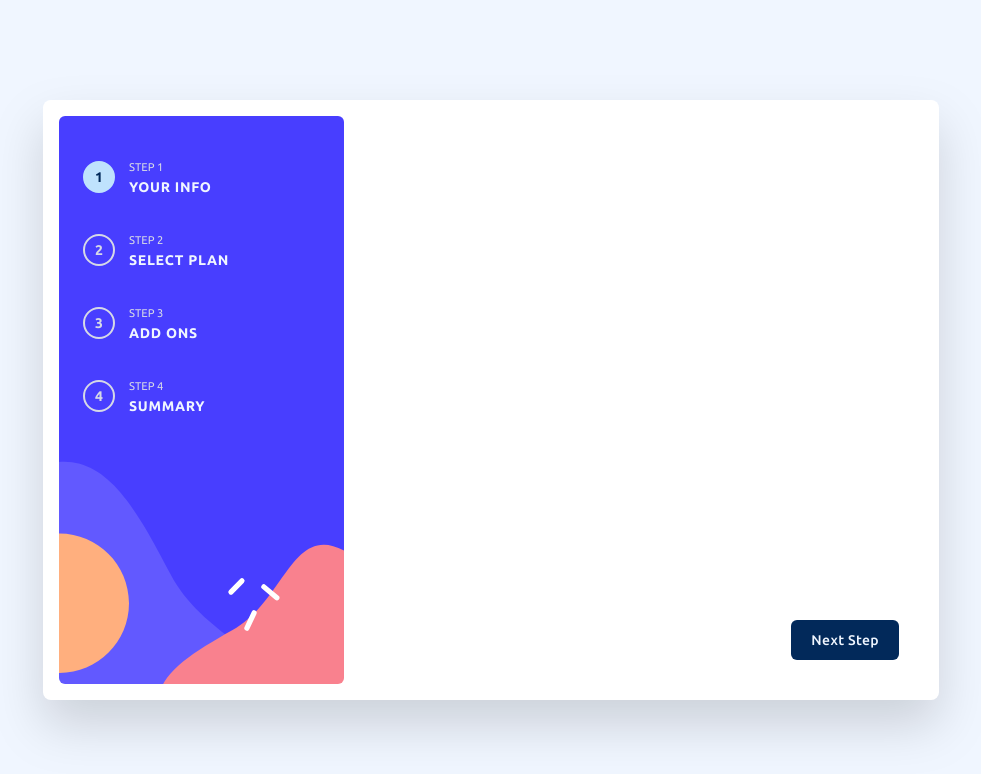
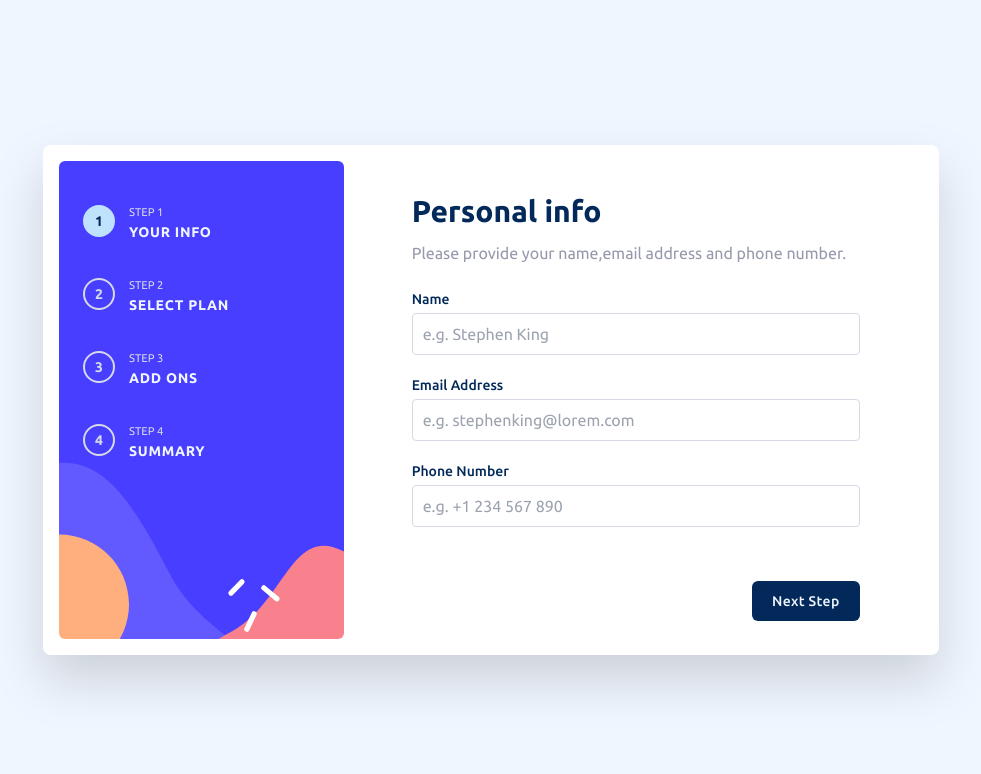
Before and after one commit to kanuos/FEM-multi-step-form, a Svelte app: page / in a window 1280 px wide. Shown: the top 774 px of the page, without its empty margins (149-1130 px from the left). Built offline with nearby package versions, Linux system fonts and the light colour scheme.

Commit message:
Personal Info - installed Joi - joi based validation - Input component - Previous fixes - Info Form component - Form Layout component - ts support

```diff
--- a/package.json
+++ b/package.json
@@ -20,5 +20,8 @@
     "tslib": "^2.4.1",
     "typescript": "^4.9.3",
     "vite": "^4.0.0"
+  },
+  "dependencies": {
+    "joi": "^17.7.0"
   }
 }
--- a/src/App.svelte
+++ b/src/App.svelte
@@ -1,12 +1,31 @@
 <script lang="ts">
+  import {} from "svelte";
   import PageLayout from "./lib/PageLayout.svelte";
   import { steps } from "./data";
   import Step from "./lib/Step.svelte";
   import Navbar from "./lib/Navbar.svelte";
+  import InfoForm from "./lib/InfoForm.svelte";
+  import type { NavButtonType } from "./ts-support";
+  import { UserValidator } from "./helper";
 
   // reactive state
   $: currentStepIndex = 0;
   $: showBtns = true;
+  $: formData = {
+    user: {
+      name: "",
+      email: "",
+      phone: "",
+    },
+    plan: "arcade",
+    addOns: [],
+  };
+
+  $: errors = {
+    name: "",
+    email: "",
+    phone: "",
+  };
   // callback functions
   function stepForward() {
     currentStepIndex = Math.min(currentStepIndex + 1, steps.length - 1);
@@ -16,11 +35,49 @@
     currentStepIndex = Math.max(currentStepIndex - 1, 0);
   }
 
-  function handleClickBtn({ detail: { type } }) {
-    console.log(type);
+  function resetErrors() {
+    errors = {
+      name: "",
+      email: "",
+      phone: "",
+    };
+  }
+
+  function handleClickBtn({ detail }) {
+    const { type }: { type: NavButtonType } = detail;
+
+    // check if type is back
+    if (type === "back") {
+      stepBackward();
+      return;
+    }
+
+    // user clicked next/confirm
+
+    // First section and the user clicks the next button
+    if (currentStepIndex === 0 && type === "next") {
+      // validate personal info using the validator
+      const { error } = UserValidator.validate(formData.user);
+      if (error) {
+        const {
+          message,
+          context: { label: field },
+        } = error.details[0];
+        errors[field] = message;
+
+        const t = setTimeout(resetErrors, 1500);
+        return () => clearTimeout(t);
+      }
+      // valid form data hence remove all errors (if they exist)
+      resetErrors();
+      // step forward to the next slot
+      stepForward();
+    }
+    console.log(type, formData.user);
   }
 </script>
 
+<form>
   <PageLayout>
     <ul
       slot="step"
@@ -37,9 +94,22 @@
         />
       {/each}
     </ul>
+    <div slot="form">
+      {#if currentStepIndex === 0}
+        <InfoForm bind:user={formData.user} bind:errors />
+      {:else if currentStepIndex === 1}
+      <!-- TODO: Select Plan -->
+        <div>lorem</div>
+      {/if}
+    </div>
     <ul
       slot="nav"
-    class="h-full grid grid-cols-2 {showBtns ? 'bg-neutral-5 p-6' : ''}"
+      class="h-full w-full mx-auto flex items-center justify-center {showBtns
+        ? 'bg-neutral-5'
+        : ''}"
+    >
+      <div
+        class="w-11/12 py-3  max-w-sm md:max-w-md mx-auto grid grid-cols-2"
       >
         <Navbar
           on:handle-click={handleClickBtn}
@@ -47,5 +117,7 @@
           {currentStepIndex}
           {showBtns}
         />
+      </div>
     </ul>
   </PageLayout>
+</form>
--- a/src/data.ts
+++ b/src/data.ts
@@ -4,3 +4,22 @@ export const steps: string[] = [
     "add ons",
     "summary"
 ]
+
+export const formMetadata: { heading: string, desc: string }[] = [
+    {
+        heading: "Personal info",
+        desc: "Please provide your name,email address and phone number."
+    },
+    {
+        heading: "Select your plan",
+        desc: "You have the option of monthly or yearly billing"
+    },
+    {
+        heading: "Pick add-ons",
+        desc: "Add-ons help enhance your gaming experience."
+    },
+    {
+        heading: "Finishing up",
+        desc: "Double-check everything looks OK before confirming."
+    }
+]
--- /dev/null
+++ b/src/helper.ts
@@ -0,0 +1,18 @@
+import Joi from "joi";
+
+export const UserValidator = Joi.object({
+    name: Joi.string().required().trim().pattern(/^[a-z ]+$/i).min(2).max(20).messages({
+        "string.empty": "Name is required",
+        "string.min": "Minimum of 2 letters required",
+        "string.max": "Maximum of 20 letters required",
+        "string.pattern.base": "Only English letters allowed"
+    }),
+    email: Joi.string().required().trim().email({ tlds: { allow: false } }).messages({
+        "string.empty": "Email is required",
+        "string.email": "Invalid email"
+    }),
+    phone: Joi.string().required().trim().pattern(/^\+?[1-9][0-9]{7,14}$/).messages({
+        "string.empty": "This field is required",
+        "string.pattern.base": "Invalid phone number"
+    })
+})
--- /dev/null
+++ b/src/lib/FormLayout.svelte
@@ -0,0 +1,55 @@
+<script lang="ts">
+  export let heading: string;
+  export let desc: string;
+</script>
+
+<article
+  class="bg-neutral-5 w-11/12 max-w-sm mx-auto py-10 px-6 rounded-lg drop-shadow-lg md:max-w-md md:drop-shadow-none md:py-8 md:px-0"
+>
+  <div class="flex flex-col items-start justify-start gap-3">
+    <h2 class="font-bold text-primary-1 text-3xl">
+      {heading}
+    </h2>
+    <p class="text-neutral-1">
+      {desc}
+    </p>
+  </div>
+  <slot name="form-body" />
+</article>
+
+
+<style>
+    article {
+        transform: translateY(-4rem);
+    }
+
+    @media screen and (min-width:375px) {
+        article {
+            transform: translateY(-2.5rem);
+        }
+    }
+
+    @media screen and (min-width:390px) {
+        article {
+            transform: translateY(-6rem);
+        }
+    }
+
+    @media screen and (min-width:400px) {
+        article {
+            transform: translateY(-7.5rem);
+        }
+    }
+
+    @media screen and (min-width:500px) {
+        article {
+            transform: translateY(-3rem);
+        }
+    }
+
+    @media screen and (min-width:768px) {
+        article {
+            transform: translateY(0rem);
+        }
+    }
+</style>
--- /dev/null
+++ b/src/lib/InfoForm.svelte
@@ -0,0 +1,32 @@
+<script lang="ts">
+  import { formMetadata } from "../data";
+  import FormLayout from "./FormLayout.svelte";
+  import Input from "./Input.svelte";
+
+  // props
+  export let user   : { name: string; email: string; phone: string };
+  export let errors : { name: string; email: string; phone: string };
+</script>
+
+<FormLayout heading={formMetadata[0].heading} desc={formMetadata[0].desc}>
+  <div slot="form-body" class="flex flex-col items-start justify-start gap-5 w-full mt-6">
+    <Input
+      label="name"
+      placeholder="e.g. Stephen King"
+      bind:value={user.name}
+      bind:error={errors.name}
+    />
+    <Input
+      label="email address"
+      placeholder="e.g. stephenking@lorem.com"
+      bind:value={user.email}
+      bind:error={errors.email}
+    />
+    <Input
+      label="phone number"
+      placeholder="e.g. +1 234 567 890"
+      bind:value={user.phone}
+      bind:error={errors.phone}
+    />
+  </div>
+</FormLayout>
--- /dev/null
+++ b/src/lib/Input.svelte
@@ -0,0 +1,29 @@
+<script lang="ts">
+  export let label: string;
+  export let placeholder: string;
+  export let value: string;
+  export let error: string;
+</script>
+
+<section class="flex flex-col items-start justify-start gap-1 w-full">
+  <p class="flex items-center justify-between w-full">
+    <label for={label} class="text-primary-1 font-medium capitalize text-sm">
+      {label}
+    </label>
+    <span class="text-primary-5 font-bold capitalize text-xs">
+      {error}
+    </span>
+  </p>
+  <input
+    autocomplete="off"
+    bind:value
+    {placeholder}
+    id={label}
+    class="outline-none focus:outline-none px-2.5 py-2 border w-full block {Boolean(
+      error
+    )
+      ? 'border-primary-5'
+      : 'border-neutral-2'}
+    focus:border-primary-1 rounded transition-all text-primary-1 placeholder:font-normal font-medium"
+  />
+</section>
--- a/src/lib/NavButtons.svelte
+++ b/src/lib/NavButtons.svelte
@@ -1,6 +1,7 @@
 <script lang="ts">
   import { createEventDispatcher } from "svelte";
-  export let type: "confirm" | "next" | "back";
+  import type { NavButtonType } from "../ts-support";
+  export let type: NavButtonType;
 
   const dispatch = createEventDispatcher();
 
@@ -14,7 +15,7 @@
 {#if type === "confirm"}
   <button
     on:click={handleClickBtn}
-    type="button"
+    type="submit"
     class="text-neutral-3 bg-primary-2">Confirm</button
   >
 {:else if type === "next"}
--- a/src/lib/PageLayout.svelte
+++ b/src/lib/PageLayout.svelte
@@ -1,24 +1,24 @@
 <div class="w-full h-auto bg-neutral-3 min-h-screen grid place-items-center">
   <main
-    class="grid grid-cols-1 grid-flow-row w-full h-full md:h-4/5 lg:h-3/4 md:w-11/12 max-w-4xl mx-auto
-    md:grid-cols-3 md:grid-rows-6 md:rounded-lg md:p-2 lg:p-4 md:bg-neutral-5 md:drop-shadow-2xl gap-1"
+    class="grid grid-cols-1 grid-flow-row w-full h-full md:h-auto md:w-11/12 max-w-4xl mx-auto
+    md:grid-cols-3 md:grid-rows-6 md:rounded-lg md:p-2 lg:p-4 md:bg-neutral-5 md:drop-shadow-2xl md:gap-1"
   >
     <aside
       aria-label="sidebar"
-      class="relative w-full col-span-full row-start-1 h-36 sm:h-44 md:col-span-1 md:row-end-7 md:h-full block md:rounded-md"
+      class="relative w-full col-span-full row-start-1 h-36 md:col-span-1 md:row-end-7 md:h-full block md:rounded-md"
     >
       <slot name="step" />
     </aside>
 
     <section
       aria-label="content"
-      class="h-full md:col-start-2 md:col-end-4 md:row-start-1 md:row-end-6 w-full"
+      class="h-fit md:col-start-2 md:col-end-4 md:row-start-1 md:row-end-6 w-full"
     >
       <slot name="form" />
     </section>
 
     <nav
-      class="mt-auto md:col-start-2 md:col-end-4 md:row-start-6 md:row-end-7 w-full md:h-full"
+      class="mt-auto md:col-start-2 md:col-end-4 md:row-start-6 md:row-end-7 w-full h-fit md:h-full"
       aria-label="navbar"
     >
       <slot name="nav" />
--- /dev/null
+++ b/src/ts-support.ts
@@ -0,0 +1 @@
+export type NavButtonType = "confirm" | "next" | "back"
```
Also changed, not shown: 1 other file (tests, documents, lock files or other folders). Lines whose indentation alone changed are shown as unchanged.
